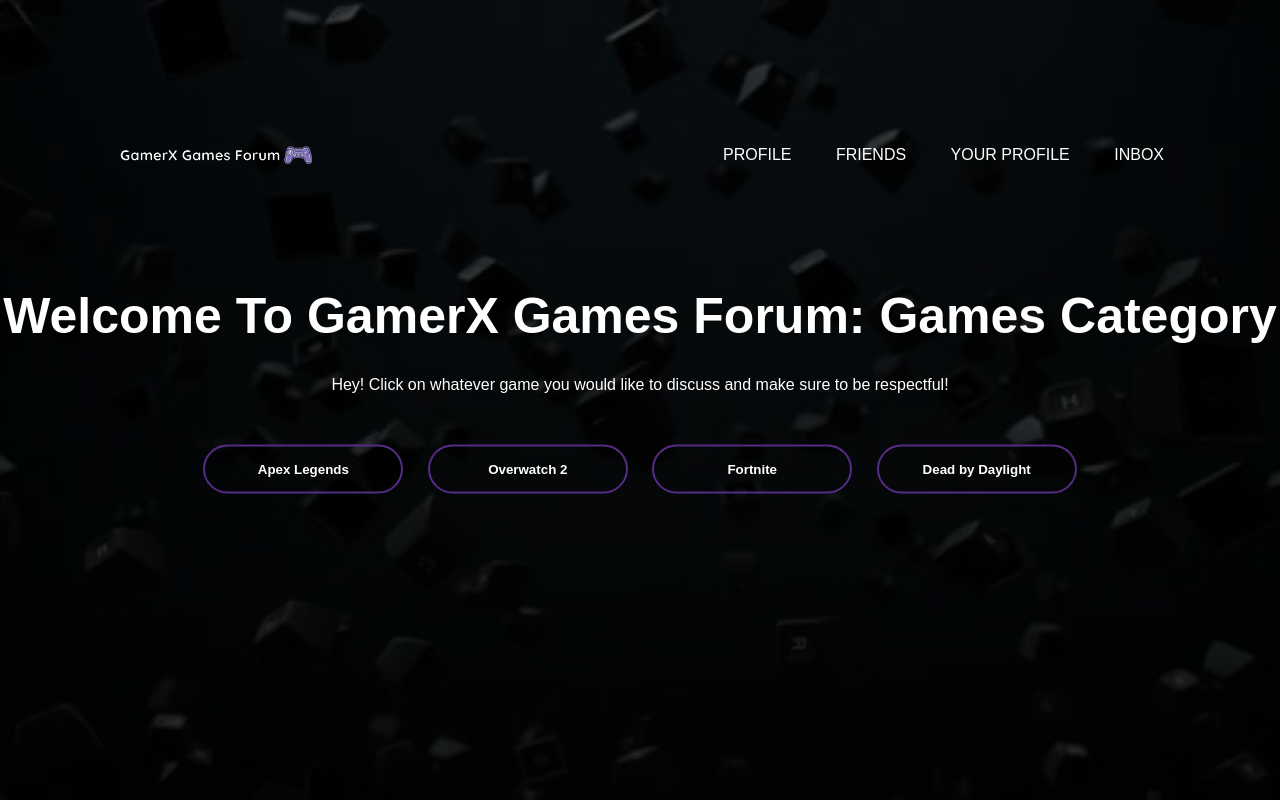
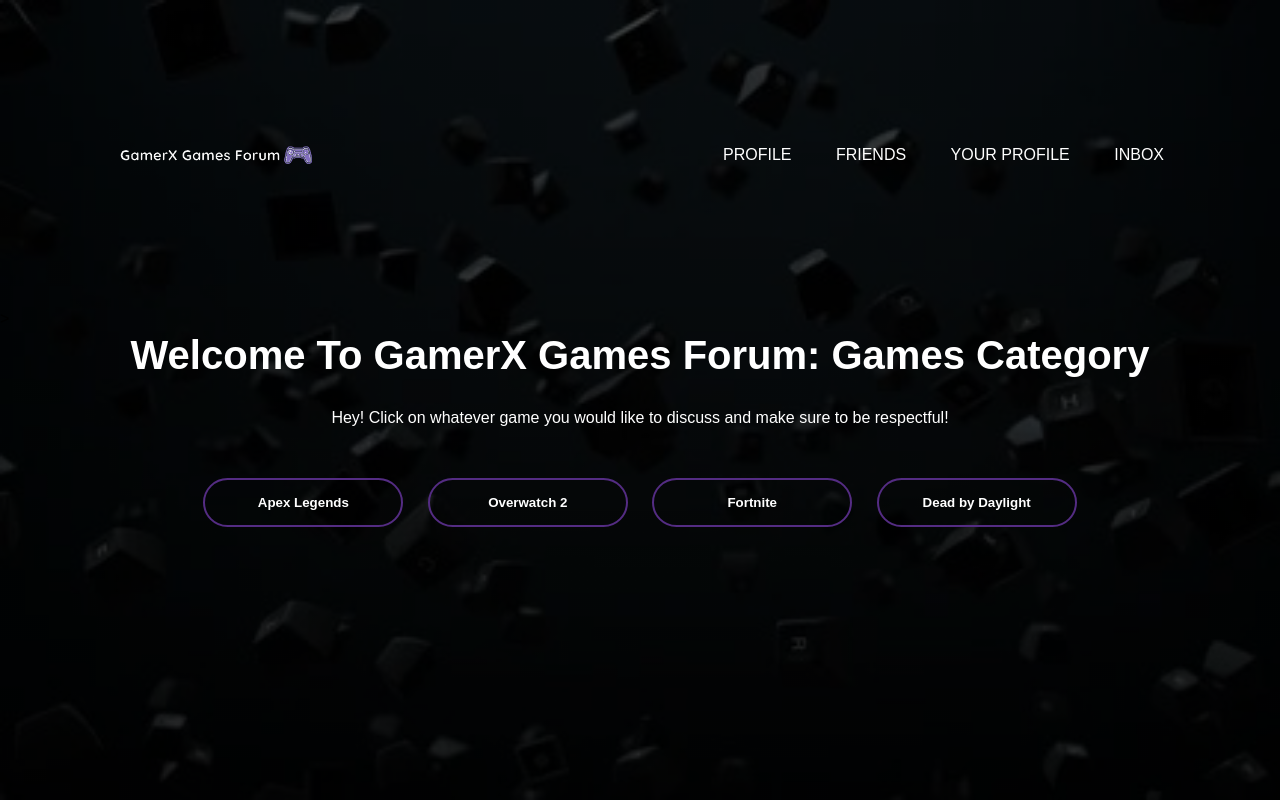
Before and after one commit to WhatDoIActuallyPutHere/gamerxforums.com, a plain HTML site: page index.html in a window 1280 px wide. Drawn offline with Linux system fonts and the light colour scheme.

Commit message:
Add files via upload

```diff
--- a/style.css
+++ b/style.css
@@ -57,8 +57,8 @@
     color: #fff;
 }
 .content h1{
-    font-size: 50px;
-    margin-top: 0px;
+    font-size: 40px;
+    margin-top: 80px;
 }
 .content p{
     margin: 20px auto;
```
